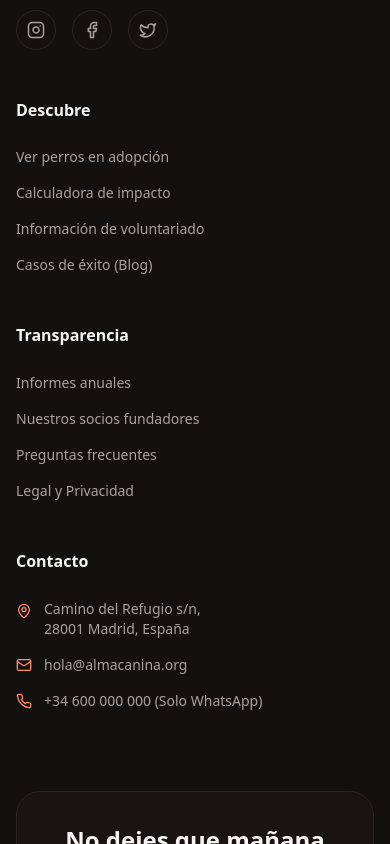
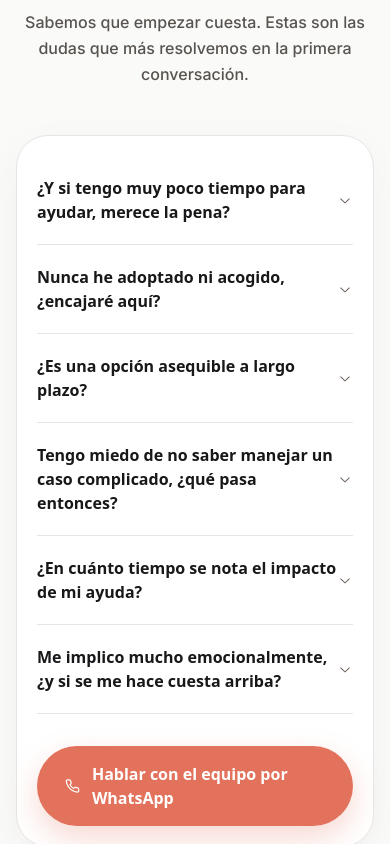
Before and after one commit to sadeg3n-ops/refugio-canino, a React (Vite) app: page / in a window 390 px wide. Shown: the part 4780-5624 px from the top of the page. Built offline with nearby package versions, Linux system fonts and the light colour scheme.

Commit message:
Keep original copy and add FAQ only

```diff
--- a/src/App.tsx
+++ b/src/App.tsx
@@ -10,6 +10,7 @@ import confetti from 'canvas-confetti';
 import useEmblaCarousel from 'embla-carousel-react';
 import { Button } from './components/ui/button';
 import { Slider } from './components/ui/slider';
+import { Accordion, AccordionContent, AccordionItem, AccordionTrigger } from './components/ui/accordion';
 import heroCoverUrl from './assets/hero-cover.png?url';
 
 /**
@@ -698,6 +699,86 @@ const ImpactCalculator = () => {
   );
 };
 
+const FaqSection = () => {
+  const faqs = [
+    {
+      question: '¿Y si tengo muy poco tiempo para ayudar, merece la pena?',
+      answer: 'Sí. No todo es adoptar. Un paseo, una acogida corta, una donación puntual o unas horas de voluntariado pueden cambiarle el día y la vida a un perro.',
+    },
+    {
+      question: 'Nunca he adoptado ni acogido, ¿encajaré aquí?',
+      answer: 'Sí. Te acompañamos paso a paso. No necesitas experiencia previa, solo ganas de ayudar de una forma realista para ti.',
+    },
+    {
+      question: '¿Es una opción asequible a largo plazo?',
+      answer: 'Sí. Hay muchas formas de colaborar según tu momento. Desde una pequeña aportación hasta tiempo o acogida temporal, todo suma de verdad.',
+    },
+    {
+      question: 'Tengo miedo de no saber manejar un caso complicado, ¿qué pasa entonces?',
+      answer: 'No te dejamos solo. Valoramos contigo el caso, te orientamos y buscamos la forma de ayuda que mejor encaje con tu situación y con la del perro.',
+    },
+    {
+      question: '¿En cuánto tiempo se nota el impacto de mi ayuda?',
+      answer: 'Muchas veces, al momento. Una vacuna, una revisión veterinaria o una tarde de paseo pueden marcar una diferencia real ese mismo día.',
+    },
+    {
+      question: 'Me implico mucho emocionalmente, ¿y si se me hace cuesta arriba?',
+      answer: 'Es normal. Aquí trabajamos con corazón, pero también con acompañamiento. Ayudar no va de hacerlo perfecto, va de estar y sostener cuando hace falta.',
+    },
+  ];
+
+  return (
+    <section className="w-full bg-[#fafaf9] py-20 md:py-24 px-4 sm:px-6 lg:px-8">
+      <motion.div
+        initial="hidden"
+        whileInView="visible"
+        viewport={{ once: true, margin: "-100px" }}
+        variants={staggerContainer}
+        className="max-w-5xl mx-auto"
+      >
+        <motion.div variants={fadeUp} className="text-center max-w-3xl mx-auto mb-12">
+          <span className="inline-flex items-center gap-2 rounded-full border border-[#E2725B]/25 bg-[#E2725B]/[0.07] px-4 py-2 text-[11px] font-bold uppercase tracking-[0.22em] text-[#c45a47]">
+            Preguntas frecuentes
+          </span>
+          <h2 className="mt-5 text-3xl sm:text-4xl md:text-5xl font-black tracking-tight text-zinc-900">
+            Lo que todos nos preguntan antes de dar el paso
+          </h2>
+          <p className="mt-4 text-base md:text-lg text-stone-600 text-inter font-medium leading-relaxed">
+            Sabemos que empezar cuesta. Estas son las dudas que más resolvemos en la primera conversación.
+          </p>
+        </motion.div>
+
+        <motion.div variants={fadeUp} className="rounded-[2rem] border border-stone-200 bg-white p-5 sm:p-6 shadow-[0_12px_40px_rgba(0,0,0,0.04)]">
+          <Accordion type="single" collapsible className="w-full">
+            {faqs.map((faq) => (
+              <AccordionItem key={faq.question} value={faq.question} className="border-stone-200">
+                <AccordionTrigger className="py-5 text-left text-base sm:text-lg font-bold text-zinc-900 hover:no-underline">
+                  {faq.question}
+                </AccordionTrigger>
+                <AccordionContent className="pb-5 text-sm sm:text-base text-stone-600 text-inter leading-relaxed">
+                  {faq.answer}
+                </AccordionContent>
+              </AccordionItem>
+            ))}
+          </Accordion>
+
+          <div className="mt-8 flex justify-center">
+            <a
+              href="https://wa.me/34600000000"
+              target="_blank"
+              rel="noreferrer"
+              className="inline-flex items-center gap-3 rounded-full bg-[#E2725B] px-7 py-4 text-base font-bold text-white shadow-[0_12px_30px_rgba(226,114,91,0.28)] transition-all hover:bg-[#d1614b]"
+            >
+              <Phone size={18} />
+              Hablar con el equipo por WhatsApp
+            </a>
+          </div>
+        </motion.div>
+      </motion.div>
+    </section>
+  );
+};
+
 const Footer = () => {
   return (
     <footer className="w-full bg-[#131110] pt-24 pb-8 px-4 sm:px-6 lg:px-8 relative overflow-hidden text-stone-400">
@@ -802,6 +883,7 @@ export default function App() {
       <ResidentCarousel />
       <ResidentsToImpactDivider />
       <ImpactCalculator />
+      <FaqSection />
       <Footer />
 
       {/* Sticky Mobile Bar - visible en viewport movil pequeño */}
```
